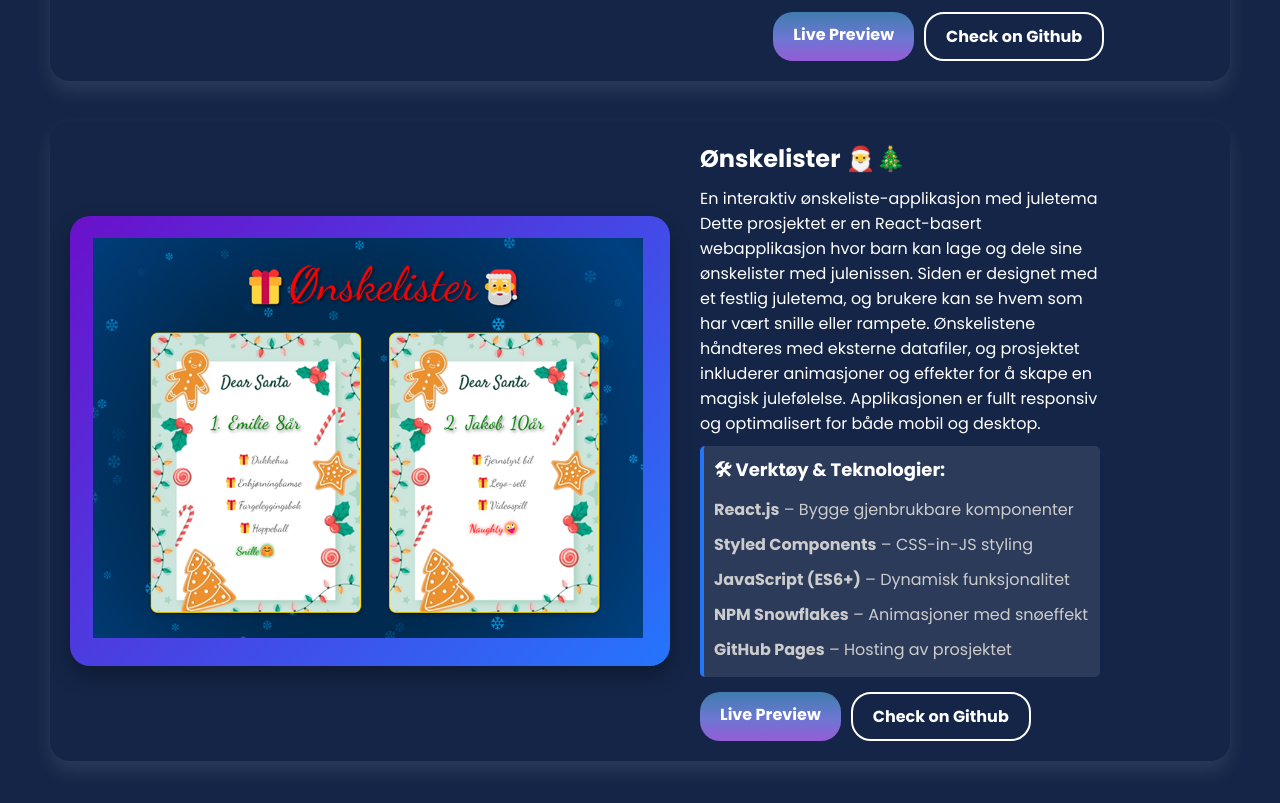
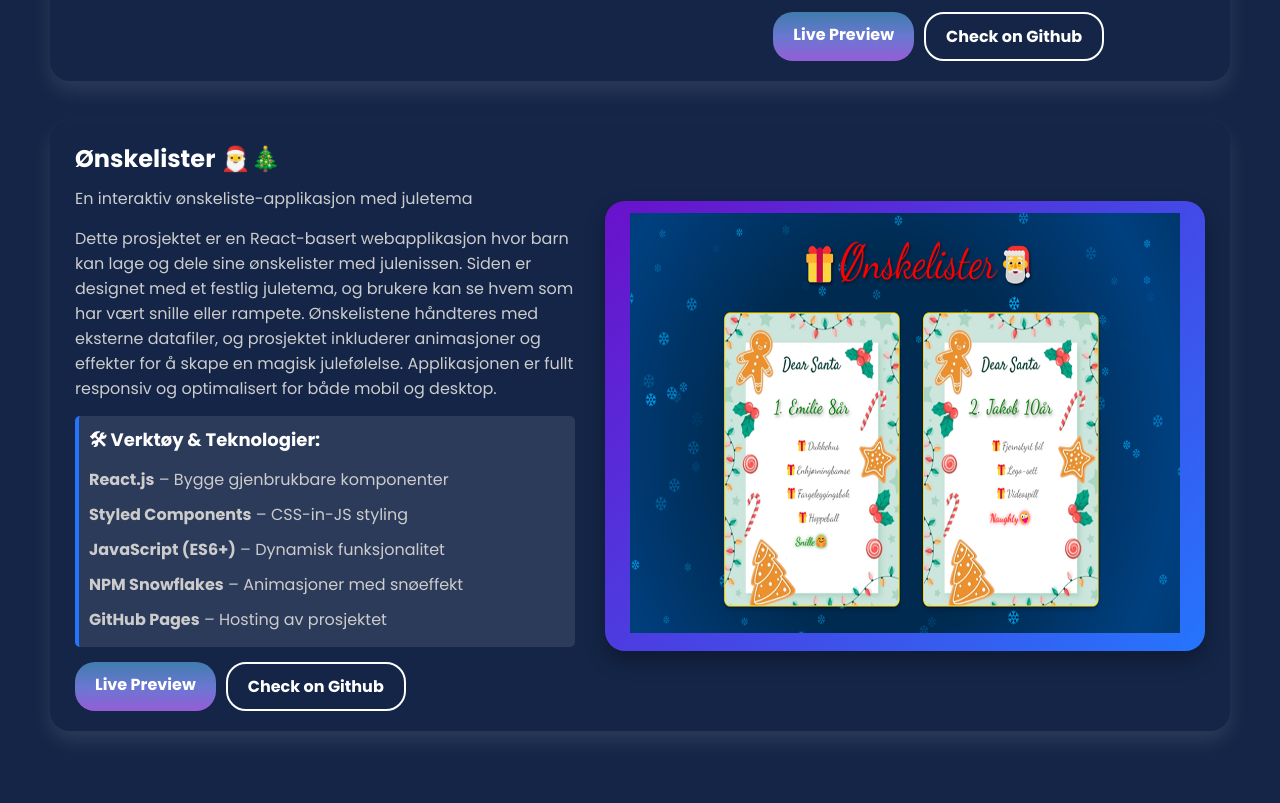
Before and after one commit to sravya-21k/Sravya_Portfolio, a website: page index.html in a window 1280 px wide. Shown: the part 4332-5135 px from the top of the page. Drawn offline with nearby package versions, Linux system fonts and the light colour scheme.

Commit message:
updated project4

```diff
--- a/Prosjekt.css
+++ b/Prosjekt.css
@@ -261,7 +261,7 @@ h3 {
   display: flex;
   align-items: center;
   text-align: center;
-  justify-content: start;
+  justify-content: center;
   background: transparent;
   gap: 30px;
   padding: 20px;
@@ -270,10 +270,11 @@ h3 {
   max-width: 1200px;
   height: auto;
   margin: 40px auto;
-  /* border: 2px solid red; */
   box-shadow: 0 10px 20px rgba(255, 255, 255, 0.1);
+  margin-bottom: 20px;
 }
 .image-box {
+  position: relative;
   width: 600px;
   height: 450px;
   background: linear-gradient(135deg, #6a11cb, #2575fc);
@@ -283,41 +284,39 @@ h3 {
   border-radius: 20px;
   box-shadow: 0 10px 20px rgba(0, 0, 0, 0.3);
 }
+.wishlist-img {
+  /* align-items: start; */
+  width: 550px;
+  height: 420px;
+  object-fit: fill;
+  margin: 0;
+  cursor: pointer;
+}
 
 .project-card4:hover {
   transform: scale(1.03);
   box-shadow: 0 15px 30px rgba(255, 255, 255, 0.2);
 }
 
-.wishlist-img {
-  position: relative;
-  align-items: start;
-  width: 550px;
-  height: 400px;
-  margin-left: 0;
-  cursor: pointer;
-  object-fit: cover;
-  /* border-radius: 20px; */
-  margin-right: 5px;
-  /* box-shadow: 0 5px 15px rgba(0, 0, 0, 0.3); */
+.project-info4 {
+  flex: 1;
+  /* width: 750px;
+  height: 680px; */
+  text-align: left;
+  /* padding-top: 120px; */
+  max-width: 500px;
 }
-
-.project-info4 {
-  text-align: left;
-
-  max-width: 400px;
-}
-
-h3 {
+.project-info4 h3 {
   font-size: 24px;
   font-weight: bold;
   margin-bottom: 10px;
 }
-.project-info p {
+.project-info4 p {
   font-size: 16px;
   color: #ccc;
   margin-bottom: 15px;
 }
+
 /*  Tablets  */
 @media (max-width: 1024px) {
   #projects {
--- a/index.html
+++ b/index.html
@@ -308,7 +308,55 @@
           </div>
         </div>
       </div>
+
       <div class="project-card4">
+        <div class="project-info4">
+          <h3>Ønskelister 🎅🎄</h3>
+          <p>En interaktiv ønskeliste-applikasjon med juletema</p>
+          <p>
+            Dette prosjektet er en React-basert webapplikasjon hvor barn kan
+            lage og dele sine ønskelister med julenissen. Siden er designet med
+            et festlig juletema, og brukere kan se hvem som har vært snille
+            eller rampete. Ønskelistene håndteres med eksterne datafiler, og
+            prosjektet inkluderer animasjoner og effekter for å skape en magisk
+            julefølelse. Applikasjonen er fullt responsiv og optimalisert for
+            både mobil og desktop.
+          </p>
+          <div class="tools-section">
+            <h4>🛠 Verktøy & Teknologier:</h4>
+            <ul>
+              <li>
+                <strong>React.js</strong> – Bygge gjenbrukbare komponenter
+              </li>
+              <li><strong>Styled Components</strong> – CSS-in-JS styling</li>
+              <li>
+                <strong>JavaScript (ES6+)</strong> – Dynamisk funksjonalitet
+              </li>
+              <li>
+                <strong>NPM Snowflakes</strong> – Animasjoner med snøeffekt
+              </li>
+              <li><strong>GitHub Pages</strong> – Hosting av prosjektet</li>
+            </ul>
+          </div>
+
+          <div class="buttons">
+            <a
+              href="https://sravya-21k.github.io/wishlist_react/"
+              class="live-preview"
+              target="_blank"
+              rel="noopener noreferrer"
+              >Live Preview</a
+            >
+            <a
+              href="https://github.com/sravya-21k/wishlist_react.git"
+              class="github"
+              target="_blank"
+              rel="noopener noreferrer"
+              >Check on Github</a
+            >
+          </div>
+        </div>
+
         <div class="image-box">
           <a
             href="https://sravya-21k.github.io/wishlist_react/"
@@ -320,45 +368,7 @@
               alt="wishlist"
           /></a>
         </div>
-
-      <div class="project-info4">
-        <h3>Ønskelister 🎅🎄</h3>
-        <p>En interaktiv ønskeliste-applikasjon med juletema</p>
-        <p>
-          Dette prosjektet er en React-basert webapplikasjon hvor barn kan lage og
-          dele sine ønskelister med julenissen. Siden er designet med et festlig
-          juletema, og brukere kan se hvem som har vært snille eller rampete.
-          Ønskelistene håndteres med eksterne datafiler, og prosjektet inkluderer
-          animasjoner og effekter for å skape en magisk julefølelse.
-          Applikasjonen er fullt responsiv og optimalisert for både mobil og desktop.
-        </p>
-        <div class="tools-section">
-          <h4>🛠 Verktøy & Teknologier:</h4>
-          <ul>
-            <li><strong>React.js</strong> – Bygge gjenbrukbare komponenter</li>
-            <li><strong>Styled Components</strong> – CSS-in-JS styling</li>
-            <li><strong>JavaScript (ES6+)</strong> – Dynamisk funksjonalitet</li>
-            <li><strong>NPM Snowflakes</strong> – Animasjoner med snøeffekt</li>
-            <li><strong>GitHub Pages</strong> – Hosting av prosjektet</li>
-          </ul>
-        </div>
-
-        <div class="buttons">
-          <a
-            href="https://sravya-21k.github.io/wishlist_react/"
-            class="live-preview"
-            target="_blank"
-            rel="noopener noreferrer"
-          >Live Preview</a>
-          <a
-            href="https://github.com/sravya-21k/wishlist_react.git"
-            class="github"
-            target="_blank"
-            rel="noopener noreferrer"
-          >Check on Github</a>
-        </div>
       </div>
-
     </section>
     <section class="kontakt">
       <div class="up-arrow">
```
